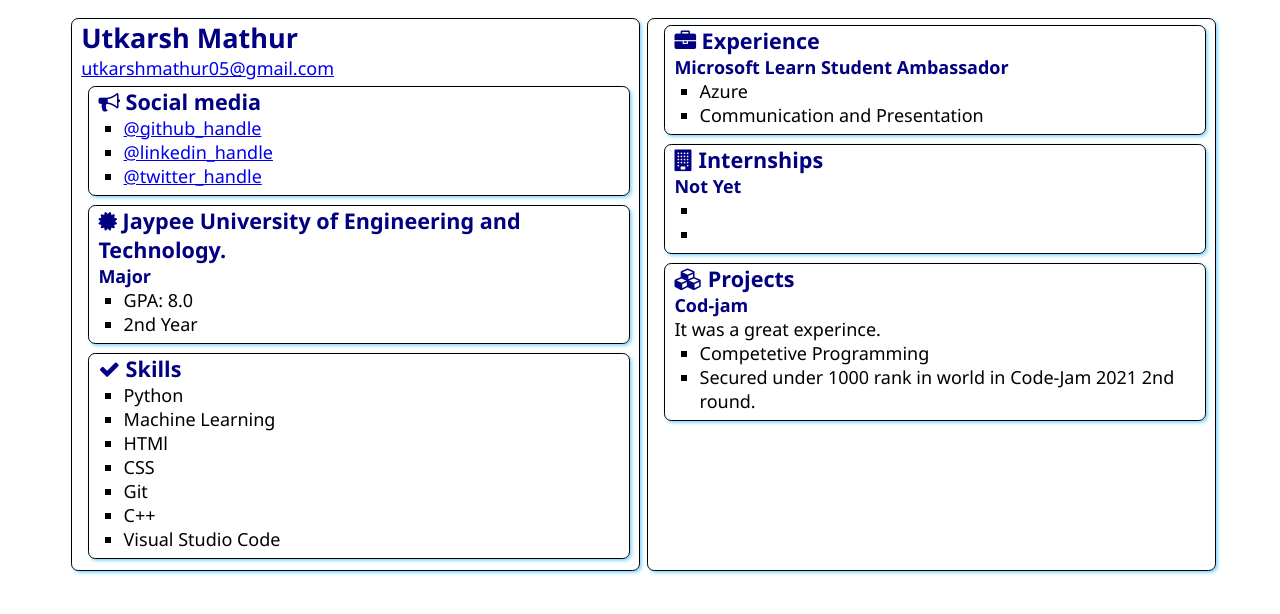
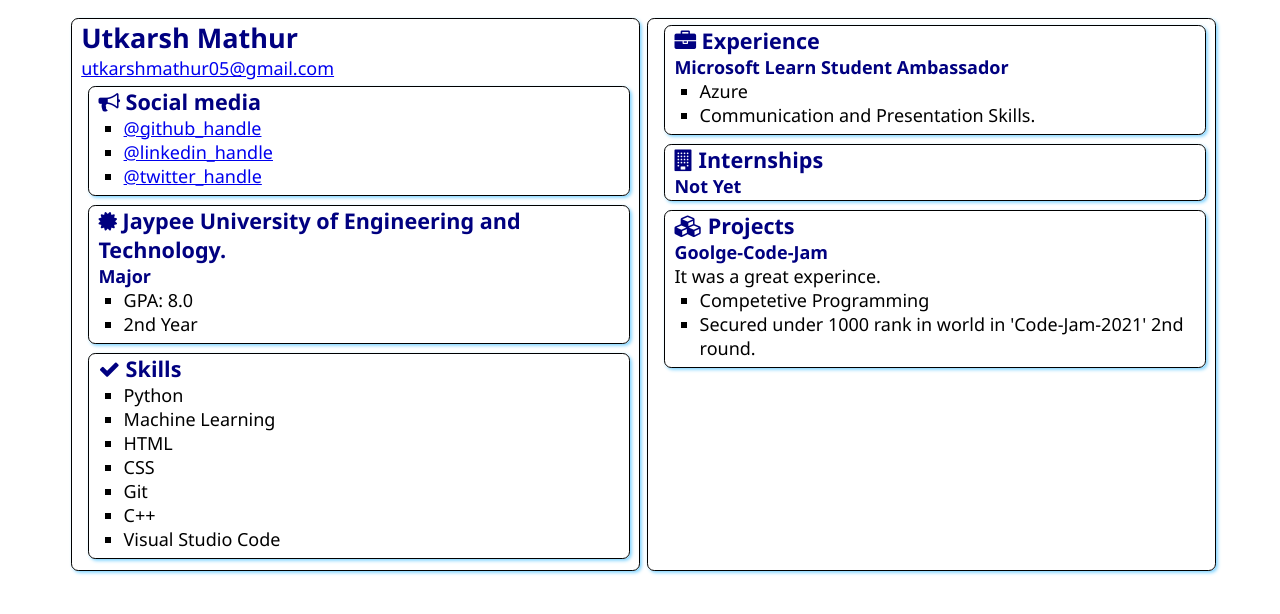
Before and after one commit to MathurUtkarsh/SATechnicalOnboarding, a plain HTML site: page src/index.html in a window 1280 px wide. Drawn offline with Linux system fonts and the light colour scheme.

Commit message:
Update index.html
required.

```diff
--- a/src/index.html
+++ b/src/index.html
@@ -49,7 +49,7 @@
                 <ul>
                     <li>Python</li>
                     <li>Machine Learning</li>
-                    <li>HTMl</li>
+                    <li>HTML</li>
                     <li>CSS</li>
                     <li>Git</li>
                     <li>C++</li>
@@ -66,7 +66,7 @@
                 <h3>Microsoft Learn Student Ambassador</h3>
                 <ul>
                     <li>Azure</li>
-                    <li>Communication and Presentation</li>
+                    <li>Communication and Presentation Skills.</li>
                 </ul>
             </section>
             <section class="box">
@@ -76,10 +76,7 @@
                 </h2>
 
                 <h3>Not Yet</h3>
-                <ul>
-                    <li></li>
-                    <li></li>
-                </ul>
+
             </section>
             <section class="box">
                 <h2>
@@ -87,11 +84,11 @@
                     Projects
                 </h2>
 
-                <h3>Cod-jam</h3>
+                <h3>Goolge-Code-Jam</h3>
                 <div>It was a great experince.</div>
                 <ul>
                     <li>Competetive Programming</li>
-                    <li>Secured under 1000 rank in world in Code-Jam 2021 2nd round.</li>
+                    <li>Secured under 1000 rank in world in 'Code-Jam-2021' 2nd round.</li>
                 </ul>
             </section>
         </article>
```
